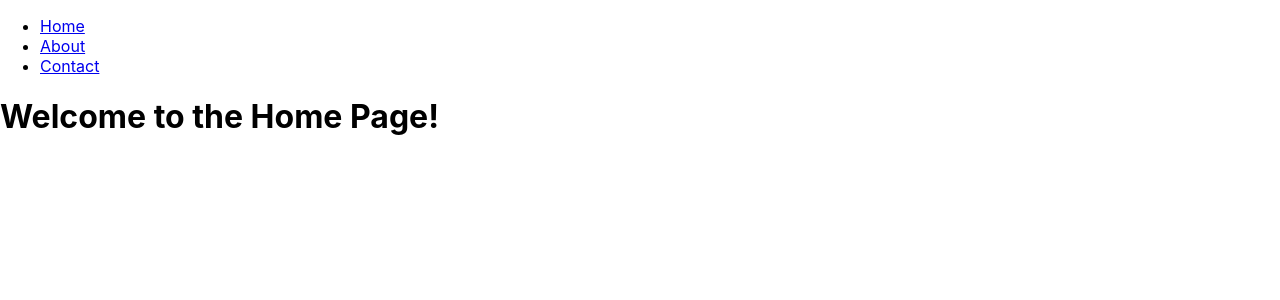
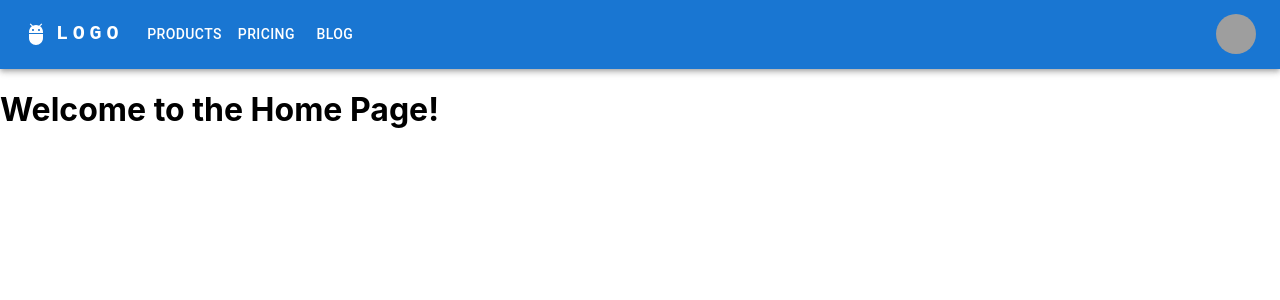
Before and after one commit to hirusha-adi/Stalker, a React (Create React App) app in the folder stalker/: page / in a window 1280 px wide. Shown: the top 300 px of the page. Built offline with nearby package versions, Linux system fonts and the light colour scheme; grey boxes are pictures that could not be loaded.

Commit message:
update navr bar app bar

```diff
--- a/stalker/src/components/NavBar.js
+++ b/stalker/src/components/NavBar.js
@@ -1,16 +1,164 @@
 // NavBar.js
 
-import React from 'react';
+import * as React from 'react';
+import AppBar from '@mui/material/AppBar';
+import Box from '@mui/material/Box';
+import Toolbar from '@mui/material/Toolbar';
+import IconButton from '@mui/material/IconButton';
+import Typography from '@mui/material/Typography';
+import Menu from '@mui/material/Menu';
+import MenuIcon from '@mui/icons-material/Menu';
+import Container from '@mui/material/Container';
+import Avatar from '@mui/material/Avatar';
+import Button from '@mui/material/Button';
+import Tooltip from '@mui/material/Tooltip';
+import MenuItem from '@mui/material/MenuItem';
+import AdbIcon from '@mui/icons-material/Adb';
 
 const NavBar = () => {
+    const pages = ['Products', 'Pricing', 'Blog'];
+    const settings = ['Profile', 'Account', 'Dashboard', 'Logout'];
+
+    const [anchorElNav, setAnchorElNav] = React.useState(null);
+    const [anchorElUser, setAnchorElUser] = React.useState(null);
+
+    const handleOpenNavMenu = (event) => {
+        setAnchorElNav(event.currentTarget);
+    };
+    const handleOpenUserMenu = (event) => {
+        setAnchorElUser(event.currentTarget);
+    };
+
+    const handleCloseNavMenu = () => {
+        setAnchorElNav(null);
+    };
+
+    const handleCloseUserMenu = () => {
+        setAnchorElUser(null);
+    };
+
     return (
-        <nav>
-            <ul>
-                <li><a href="#">Home</a></li>
-                <li><a href="#">About</a></li>
-                <li><a href="#">Contact</a></li>
-            </ul>
-        </nav>
+        <AppBar position="static">
+            <Container maxWidth="xl">
+                <Toolbar disableGutters>
+                    <AdbIcon sx={{ display: { xs: 'none', md: 'flex' }, mr: 1 }} />
+                    <Typography
+                        variant="h6"
+                        noWrap
+                        component="a"
+                        href="#app-bar-with-responsive-menu"
+                        sx={{
+                            mr: 2,
+                            display: { xs: 'none', md: 'flex' },
+                            fontFamily: 'monospace',
+                            fontWeight: 700,
+                            letterSpacing: '.3rem',
+                            color: 'inherit',
+                            textDecoration: 'none',
+                        }}
+                    >
+                        LOGO
+                    </Typography>
+
+                    <Box sx={{ flexGrow: 1, display: { xs: 'flex', md: 'none' } }}>
+                        <IconButton
+                            size="large"
+                            aria-label="account of current user"
+                            aria-controls="menu-appbar"
+                            aria-haspopup="true"
+                            onClick={handleOpenNavMenu}
+                            color="inherit"
+                        >
+                            <MenuIcon />
+                        </IconButton>
+                        <Menu
+                            id="menu-appbar"
+                            anchorEl={anchorElNav}
+                            anchorOrigin={{
+                                vertical: 'bottom',
+                                horizontal: 'left',
+                            }}
+                            keepMounted
+                            transformOrigin={{
+                                vertical: 'top',
+                                horizontal: 'left',
+                            }}
+                            open={Boolean(anchorElNav)}
+                            onClose={handleCloseNavMenu}
+                            sx={{
+                                display: { xs: 'block', md: 'none' },
+                            }}
+                        >
+                            {pages.map((page) => (
+                                <MenuItem key={page} onClick={handleCloseNavMenu}>
+                                    <Typography textAlign="center">{page}</Typography>
+                                </MenuItem>
+                            ))}
+                        </Menu>
+                    </Box>
+                    <AdbIcon sx={{ display: { xs: 'flex', md: 'none' }, mr: 1 }} />
+                    <Typography
+                        variant="h5"
+                        noWrap
+                        component="a"
+                        href="#app-bar-with-responsive-menu"
+                        sx={{
+                            mr: 2,
+                            display: { xs: 'flex', md: 'none' },
+                            flexGrow: 1,
+                            fontFamily: 'monospace',
+                            fontWeight: 700,
+                            letterSpacing: '.3rem',
+                            color: 'inherit',
+                            textDecoration: 'none',
+                        }}
+                    >
+                        LOGO
+                    </Typography>
+                    <Box sx={{ flexGrow: 1, display: { xs: 'none', md: 'flex' } }}>
+                        {pages.map((page) => (
+                            <Button
+                                key={page}
+                                onClick={handleCloseNavMenu}
+                                sx={{ my: 2, color: 'white', display: 'block' }}
+                            >
+                                {page}
+                            </Button>
+                        ))}
+                    </Box>
+
+                    <Box sx={{ flexGrow: 0 }}>
+                        <Tooltip title="Open settings">
+                            <IconButton onClick={handleOpenUserMenu} sx={{ p: 0 }}>
+                                <Avatar alt="Remy Sharp" src="/static/images/avatar/2.jpg" />
+                            </IconButton>
+                        </Tooltip>
+                        <Menu
+                            sx={{ mt: '45px' }}
+                            id="menu-appbar"
+                            anchorEl={anchorElUser}
+                            anchorOrigin={{
+                                vertical: 'top',
+                                horizontal: 'right',
+                            }}
+                            keepMounted
+                            transformOrigin={{
+                                vertical: 'top',
+                                horizontal: 'right',
+                            }}
+                            open={Boolean(anchorElUser)}
+                            onClose={handleCloseUserMenu}
+                        >
+                            {settings.map((setting) => (
+                                <MenuItem key={setting} onClick={handleCloseUserMenu}>
+                                    <Typography textAlign="center">{setting}</Typography>
+                                </MenuItem>
+                            ))}
+                        </Menu>
+                    </Box>
+                </Toolbar>
+            </Container>
+        </AppBar>
     );
 }
 
```
